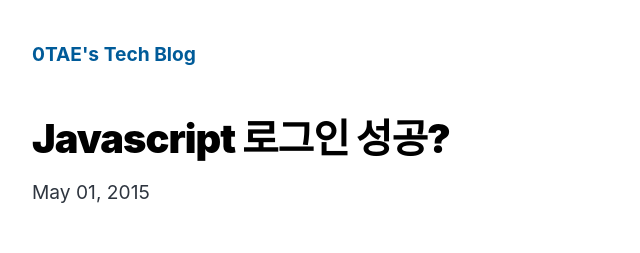
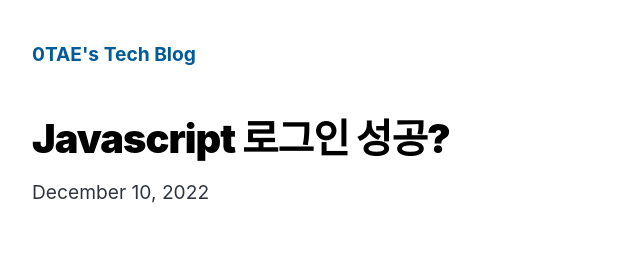
Before and after one commit to 0taepark/BLOG, a Gatsby site: page /hello-world/ in a window 1280 px wide. Shown: the top 253 px of the page, 292-932 px from the left. Built offline with nearby package versions, Linux system fonts and the light colour scheme; Gatsby itself is replaced by a stand-in of ours; some packages are replaced by stand-ins of ours.

Commit message:
수정사항

```diff
--- a/content/blog/hello-world/index.md
+++ b/content/blog/hello-world/index.md
@@ -1,6 +1,6 @@
 ---
 title: Javascript 로그인 성공?
-date: "2015-05-01T22:12:03.284Z"
+date: "2022-12-10T22:12:03.284Z"
 description: "프로그래머스 문제풀이"
 ---
 
```
Also changed, not shown: content/blog/hello-world/salty_egg.jpg (deleted).
